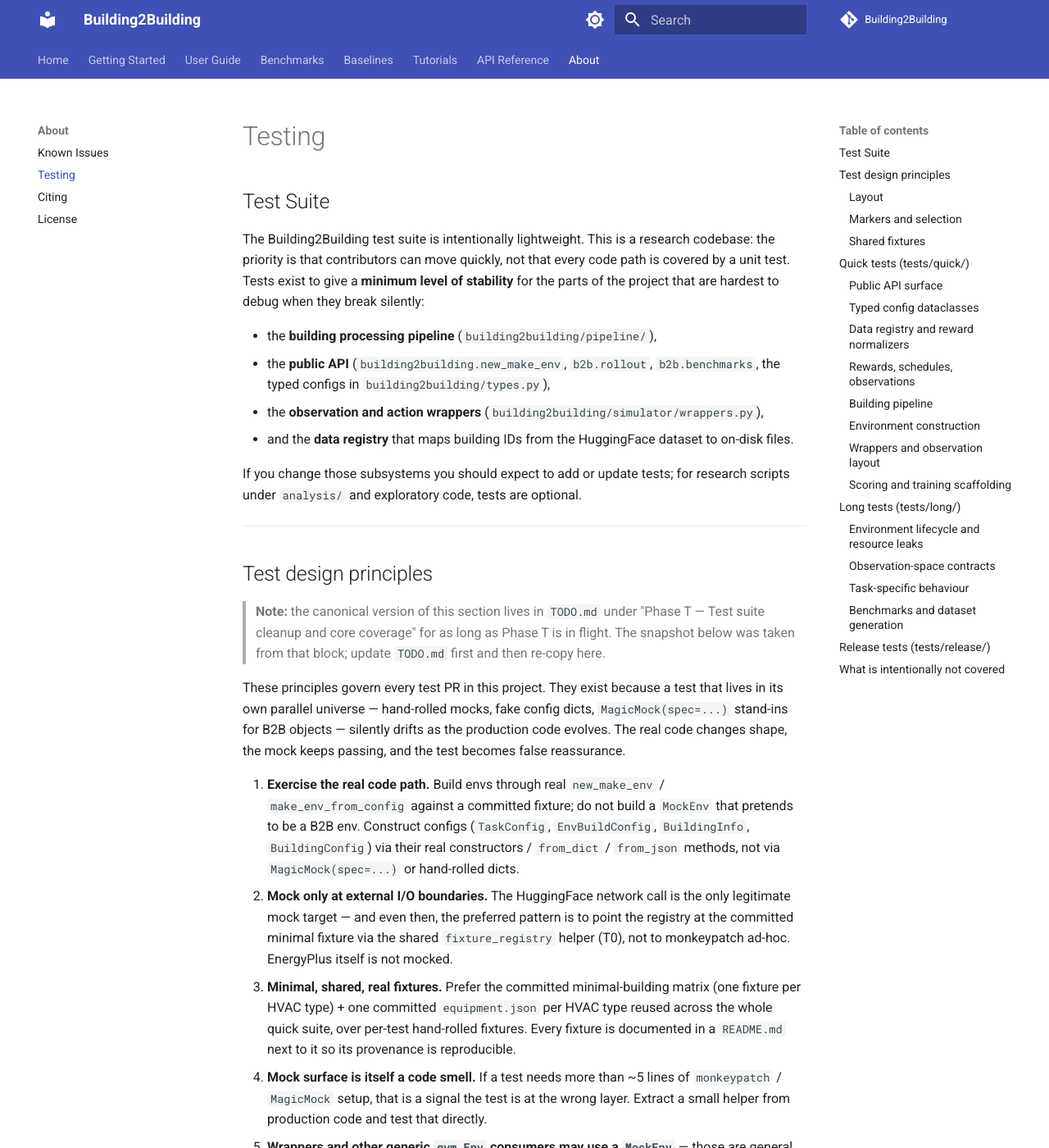
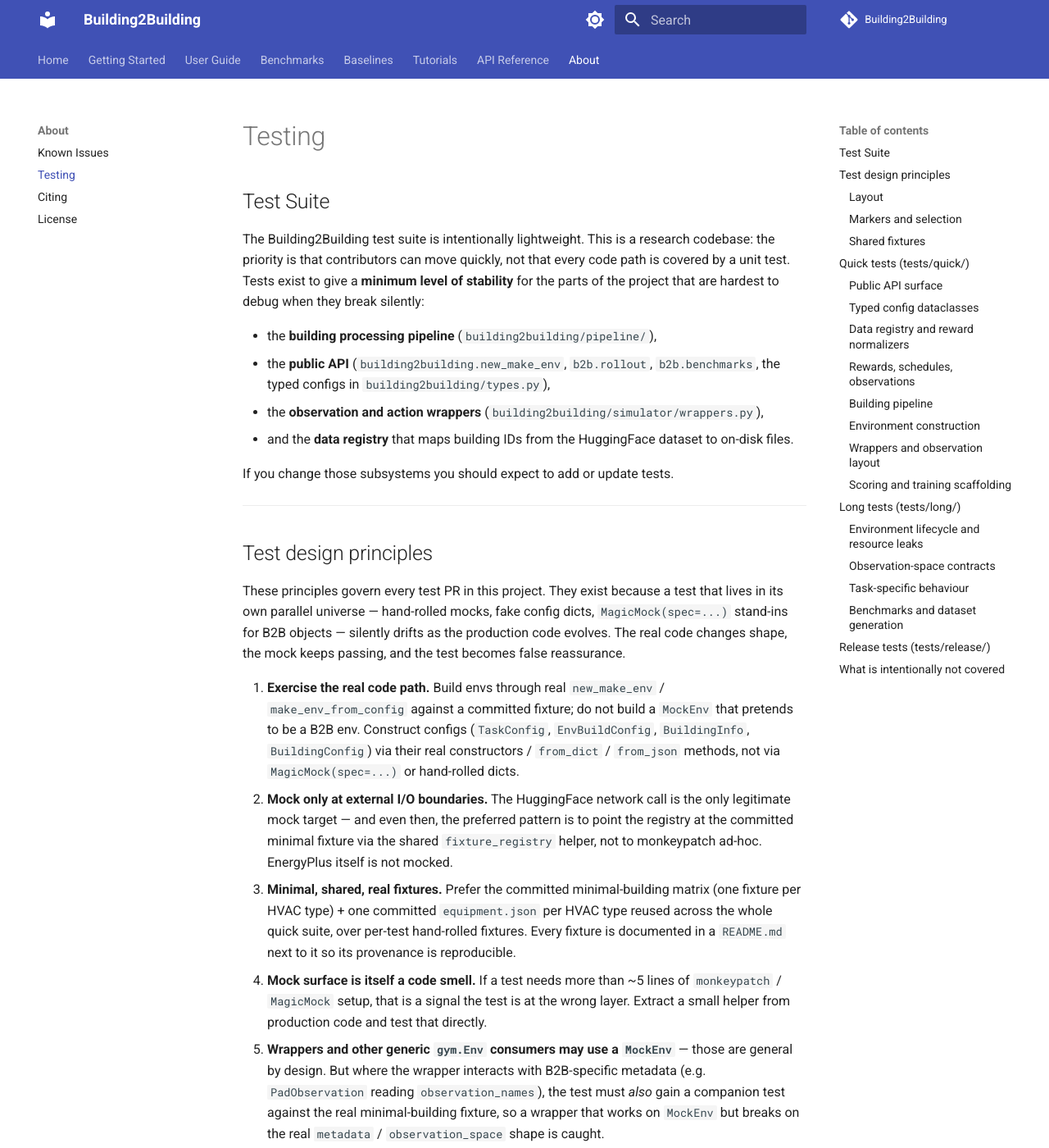
Before and after one commit to vtaboga/building2building, an MkDocs documentation site: the page built from docs/about/testing.md, in a window 1280 px wide and 1400 px high. Shown: the whole window at 82% size. Built offline with MkDocs 1.6.1 and Material for MkDocs 9.7.7, drawn with Linux system fonts in a browser that asks for light colours; comment, search, counter and statistics services are not loaded.

Commit message:
review docs

```diff
--- a/docs/about/testing.md
+++ b/docs/about/testing.md
@@ -13,17 +13,11 @@ to debug when they break silently:
 - and the **data registry** that maps building IDs from the HuggingFace
   dataset to on-disk files.
 
-If you change those subsystems you should expect to add or update tests; for
-research scripts under `analysis/` and exploratory code, tests are optional.
+If you change those subsystems you should expect to add or update tests.
 
 ---
 
 ## Test design principles
-
-> **Note:** the canonical version of this section lives in `TODO.md` under
-> "Phase T — Test suite cleanup and core coverage" for as long as Phase T is
-> in flight. The snapshot below was taken from that block; update `TODO.md`
-> first and then re-copy here.
 
 These principles govern every test PR in this project. They exist because a
 test that lives in its own parallel universe — hand-rolled mocks, fake config
@@ -41,7 +35,7 @@ passing, and the test becomes false reassurance.
 2. **Mock only at external I/O boundaries.** The HuggingFace
    network call is the only legitimate mock target — and even then,
    the preferred pattern is to point the registry at the committed
-   minimal fixture via the shared `fixture_registry` helper (T0),
+   minimal fixture via the shared `fixture_registry` helper,
    not to monkeypatch ad-hoc. EnergyPlus itself is not mocked.
 3. **Minimal, shared, real fixtures.** Prefer the committed
    minimal-building matrix (one fixture per HVAC type) +
```
